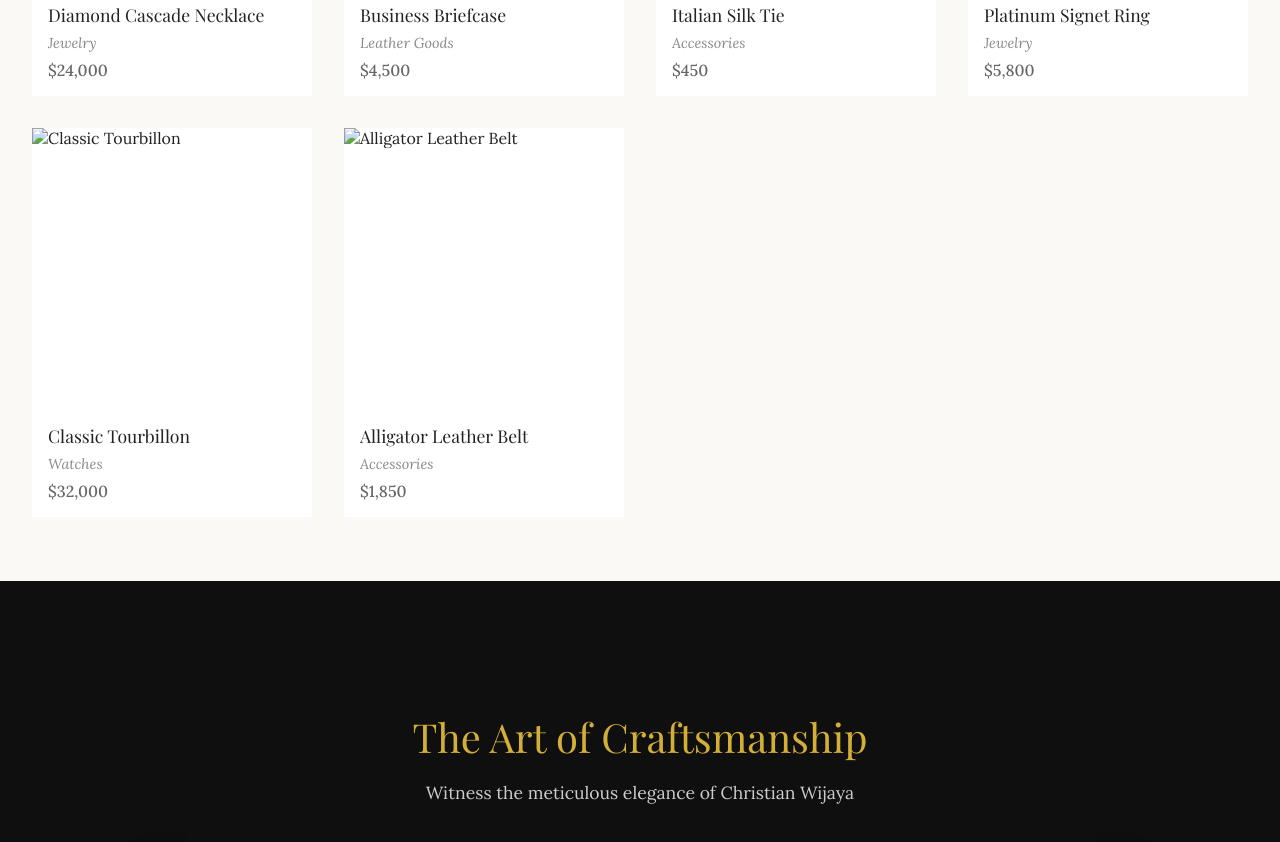
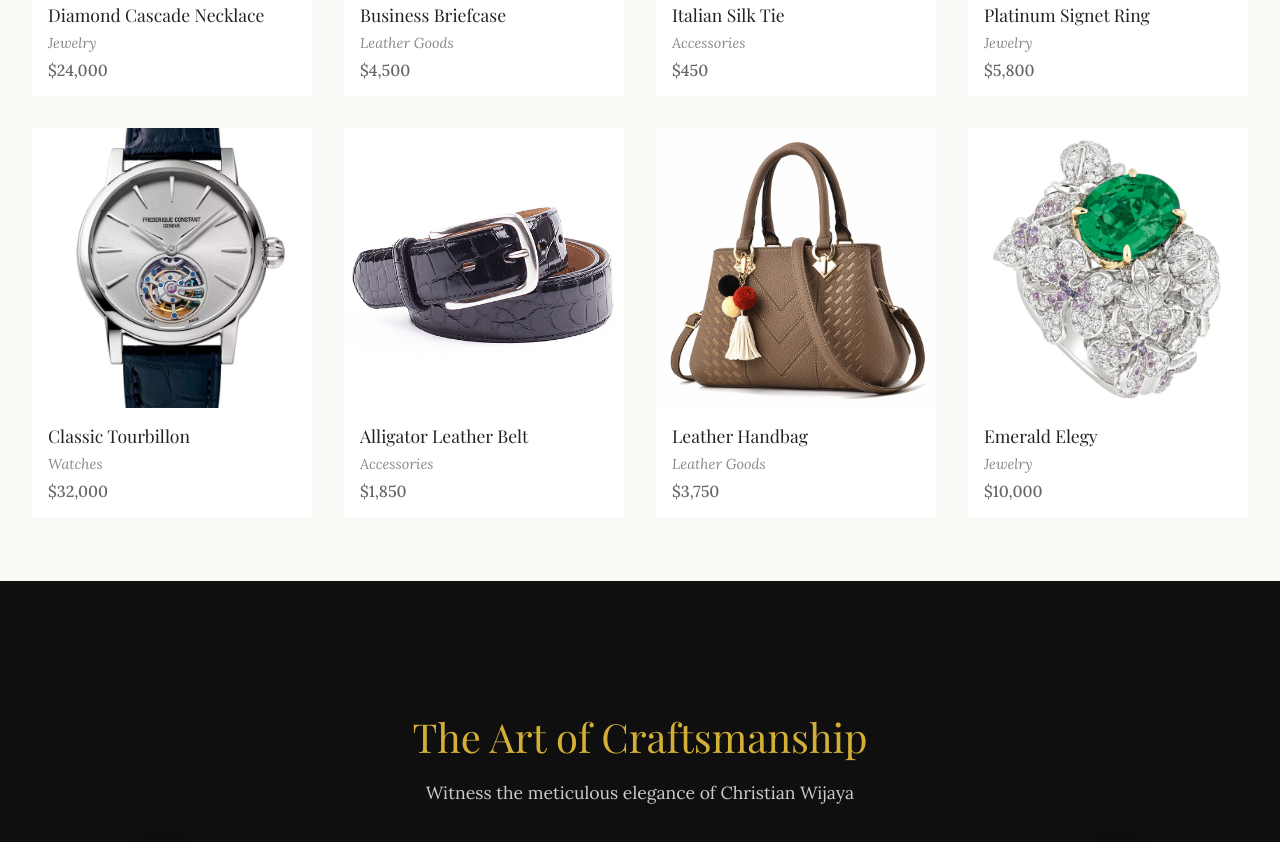
Before and after one commit to christolx/hci-lab, a plain HTML site: page product.html in a window 1280 px wide. Shown: the part 1393-2235 px from the top of the page. Drawn offline with nearby package versions, Linux system fonts and the light colour scheme; a web font is replaced by a local one.

Commit message:
Added products.

```diff
--- a/product.html
+++ b/product.html
@@ -153,7 +153,7 @@
 
         <article class="products__item" data-category="watches">
           <div class="products__image-container">
-            <img src="assets/products/ClassicTourbillon.png" alt="Classic Tourbillon" class="products__image">
+            <img src="assets/tourbillon.webp" alt="Classic Tourbillon" class="products__image">
             <div class="products__overlay">
               <a href="product-detail.html?id=9" class="products__view">View Details</a>
             </div>
@@ -165,7 +165,7 @@
 
         <article class="products__item" data-category="accessories">
           <div class="products__image-container">
-            <img src="assets/products/LeatherBelt.png" alt="Alligator Leather Belt" class="products__image">
+            <img src="assets/alligatorbelt.webp" alt="Alligator Leather Belt" class="products__image">
             <div class="products__overlay">
               <a href="product-detail.html?id=10" class="products__view">View Details</a>
             </div>
@@ -174,6 +174,31 @@
           <p class="products__category">Accessories</p>
           <p class="products__price">$1,850</p>
         </article>
+
+        <article class="products__item" data-category="leather">
+          <div class="products__image-container">
+            <img src="assets/leatherhandbag.jpg" alt="Leather Handbag" class="products__image">
+            <div class="products__overlay">
+              <a href="product-detail.html?id=11" class="products__view">View Details</a>
+            </div>
+          </div>
+          <h3 class="products__name">Leather Handbag</h3>
+          <p class="products__category">Leather Goods</p>
+          <p class="products__price">$3,750</p>
+        </article>
+
+        <article class="products__item" data-category="jewelry">
+          <div class="products__image-container">
+            <img src="assets/emeraldring.jpg" alt="Emerald Ring" class="products__image">
+            <div class="products__overlay">
+              <a href="product-detail.html?id=12" class="products__view">View Details</a>
+            </div>
+          </div>
+          <h3 class="products__name">Emerald Elegy</h3>
+          <p class="products__category">Jewelry</p>
+          <p class="products__price">$10,000</p>
+        </article>
+
       </div>
     </div>
   </section>
```
Also changed, not shown: assets/alligatorbelt.webp (added), assets/emeraldring.jpg (added), assets/leatherhandbag.jpg (added), assets/tourbillon.webp (added).
